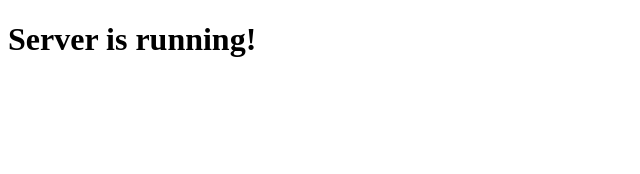
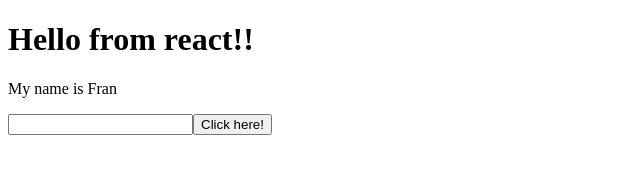
Before and after one commit to pabloparejo/react-in-website, a website built with webpack: page dist/index.html in a window 1280 px wide. Shown: the whole page, without its empty margins (0-640 px from the left). Built offline with nearby package versions, Linux system fonts and the light colour scheme.

Commit message:
Render first react component

```diff
--- a/src/index.js
+++ b/src/index.js
@@ -0,0 +1,38 @@
+import './title.js';
+
+window.onload = () => {
+	console.log('Window is loaded!');
+}
+
+// h1
+// const element = document.getElementById('title');
+// element.innerHTML = 'Hello world';
+
+// description
+const getDescription = name => `My name is ${name}`;
+
+const description = document.createElement('p');
+description.innerHTML = getDescription('Fran');
+document.body.appendChild(description);
+
+// Input
+const input = document.createElement('input');
+input.type = 'text';
+input.name = 'name';
+document.body.appendChild(input);
+
+// Button
+const button = document.createElement('button');
+button.innerHTML = 'Click here!';
+document.body.appendChild(button);
+
+
+// Event handlers
+button.onclick = () => {
+	// 1. Coger el elemento input
+	const element = document.getElementsByTagName('input')[0];
+	// 2. Obtener el valor del input
+	const name = element.value;
+	// 3. Asignar ese valor al description
+	description.innerHTML = getDescription(name);
+}
--- /dev/null
+++ b/src/title.js
@@ -0,0 +1,18 @@
+'use strict';
+
+const e = React.createElement;
+
+class PageTitle extends React.Component {
+
+  render() {
+
+    return e(
+      'h1',
+      null,
+      'Hello from react!!'
+    );
+  }
+}
+
+const domContainer = document.querySelector('#title-container');
+ReactDOM.render(e(PageTitle), domContainer);
```
Also changed, not shown: dist/index.html.
